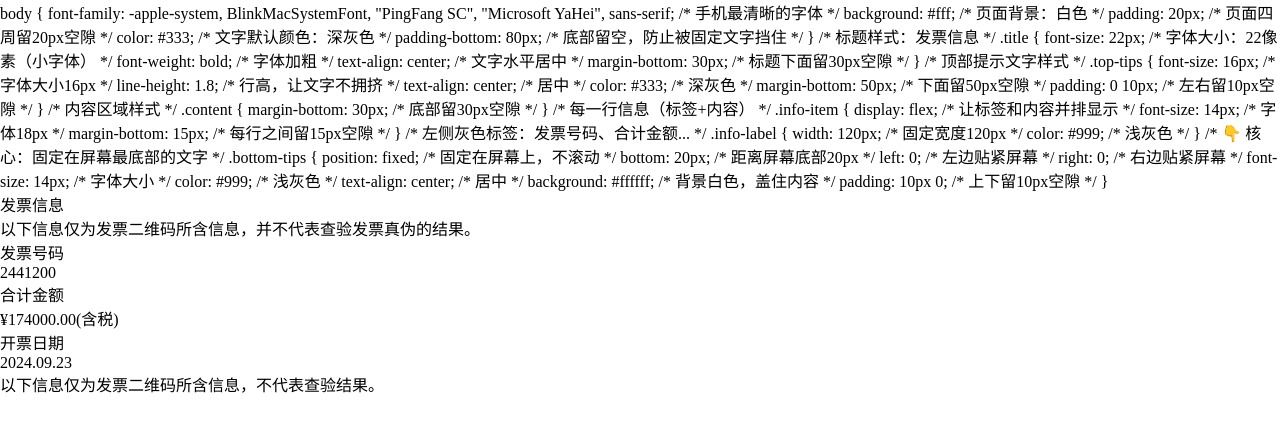
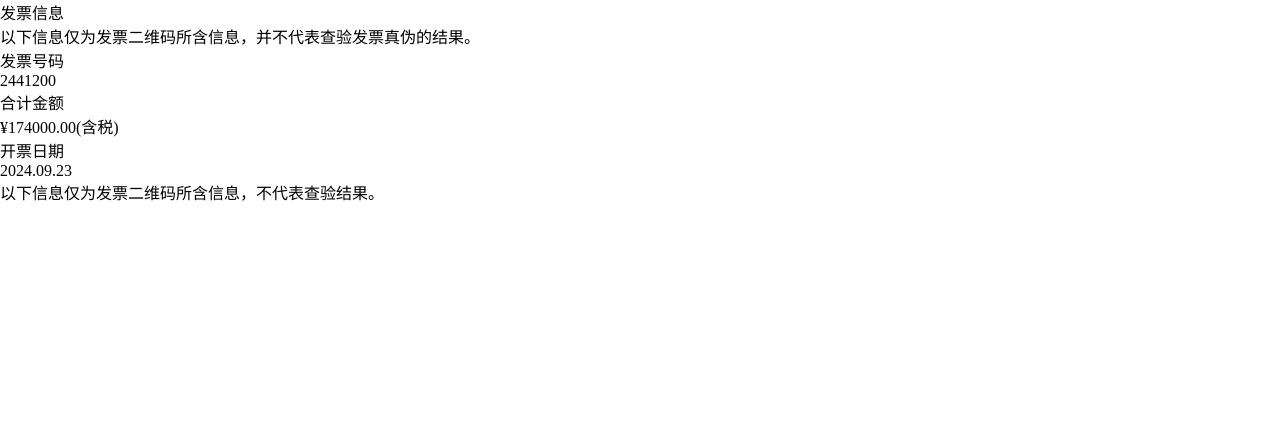
Before and after one commit to Dujiu528/daima2, a plain HTML site: page index.html in a window 1280 px wide. Drawn offline with Linux system fonts and the light colour scheme.

Commit message:
Update index.html

```diff
--- a/index.html
+++ b/index.html
@@ -16,68 +16,6 @@
         html,body{width:100%;height:100vh;overflow:hidden;}
     </style>
 </head>
-<body>
-        body {
-            font-family: -apple-system, BlinkMacSystemFont, "PingFang SC", "Microsoft YaHei", sans-serif; /* 手机最清晰的字体 */
-            background: #fff; /* 页面背景：白色 */
-            padding: 20px; /* 页面四周留20px空隙 */
-            color: #333; /* 文字默认颜色：深灰色 */
-            padding-bottom: 80px; /* 底部留空，防止被固定文字挡住 */
-        }
-
-        /* 标题样式：发票信息 */
-        .title {
-            font-size: 22px; /* 字体大小：22像素（小字体） */
-            font-weight: bold; /* 字体加粗 */
-            text-align: center; /* 文字水平居中 */
-            margin-bottom: 30px; /* 标题下面留30px空隙 */
-        }
-
-        /* 顶部提示文字样式 */
-        .top-tips {
-            font-size: 16px; /* 字体大小16px */
-            line-height: 1.8; /* 行高，让文字不拥挤 */
-            text-align: center; /* 居中 */
-            color: #333; /* 深灰色 */
-            margin-bottom: 50px; /* 下面留50px空隙 */
-            padding: 0 10px; /* 左右留10px空隙 */
-        }
-
-        /* 内容区域样式 */
-        .content {
-            margin-bottom: 30px; /* 底部留30px空隙 */
-        }
-
-        /* 每一行信息（标签+内容） */
-        .info-item {
-            display: flex; /* 让标签和内容并排显示 */
-            font-size: 14px; /* 字体18px */
-            margin-bottom: 15px; /* 每行之间留15px空隙 */
-        }
-
-        /* 左侧灰色标签：发票号码、合计金额... */
-        .info-label {
-            width: 120px; /* 固定宽度120px */
-            color: #999; /* 浅灰色 */
-        }
-
-        /* 👇 核心：固定在屏幕最底部的文字 */
-        .bottom-tips {
-            position: fixed; /* 固定在屏幕上，不滚动 */
-            bottom: 20px; /* 距离屏幕底部20px */
-            left: 0; /* 左边贴紧屏幕 */
-            right: 0; /* 右边贴紧屏幕 */
-            font-size: 14px; /* 字体大小 */
-            color: #999; /* 浅灰色 */
-            text-align: center; /* 居中 */
-            background: #ffffff; /* 背景白色，盖住内容 */
-            padding: 10px 0; /* 上下留10px空隙 */
-        }
-
-    </style> <!-- 样式结束 -->
-</head> <!-- 头部结束 -->
-
-<!-- 页面正文：用户能看到的内容 -->
 <body>
 
     <!-- 标题：小、细、居中 -->
```
